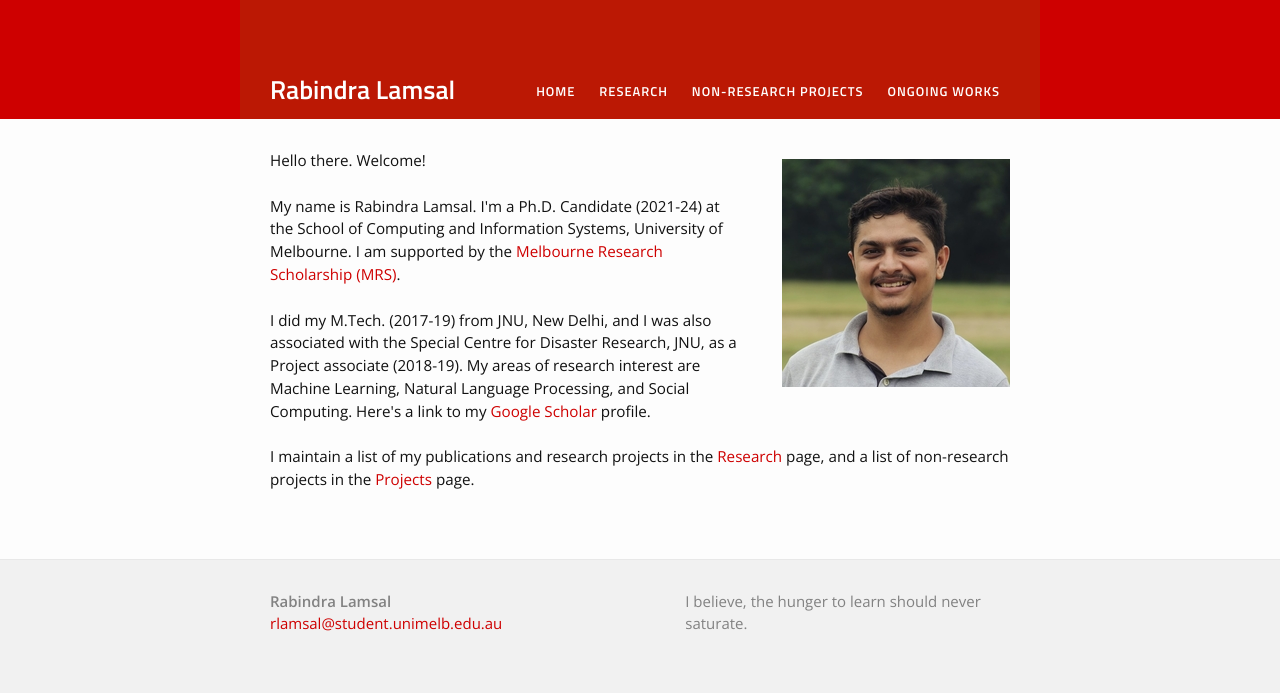
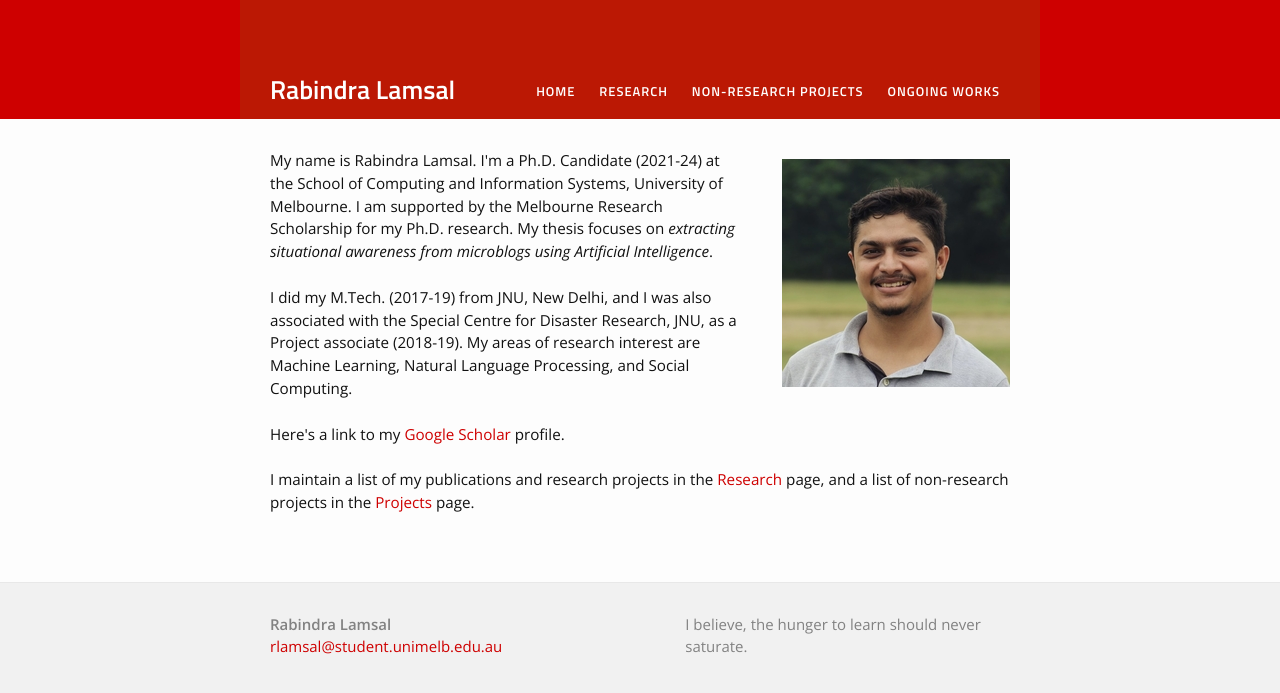
Before and after one commit to rabindralamsal/personal-site, a Jekyll site: the page built from index.html, in a window 1280 px wide. Shown: the top 693 px of the page. Built offline with Jekyll 4.4.1, drawn with Linux system fonts in a browser that asks for light colours.

Commit message:
Update index.html

```diff
--- a/index.html
+++ b/index.html
@@ -4,7 +4,12 @@ layout: default
 
 <div class="home">
 <img src="/rabindra_lamsal_photo.jpg" style="float: right;margin-left: 40px;margin-top: 10px;">
-<p>Hello there. Welcome!<br><br>My name is Rabindra Lamsal. I'm a Ph.D. Candidate (2021-24) at the School of Computing and Information Systems, University of Melbourne. I am supported by the <a href="https://scholarships.unimelb.edu.au/awards/melbourne-research-scholarship">Melbourne Research Scholarship (MRS)</a>. <br><br> I did my M.Tech. (2017-19) from JNU, New Delhi, and I was also associated with the Special Centre for Disaster Research, JNU, as a Project associate (2018-19). My areas of research interest are Machine Learning, Natural Language Processing, and Social Computing. Here's a link to my <a href="https://scholar.google.com/citations?user=tN_Eb9MAAAAJ&hl=en">Google Scholar</a> profile.<br><br>
+<p>My name is Rabindra Lamsal. I'm a Ph.D. Candidate (2021-24) at the School of Computing and Information Systems, University of Melbourne. I am supported by the Melbourne Research Scholarship for my Ph.D. research. My thesis focuses on <em>extracting situational awareness from microblogs using Artificial Intelligence</em>.
+
+<br><br> I did my M.Tech. (2017-19) from JNU, New Delhi, and I was also associated with the Special Centre for Disaster Research, JNU, as a Project associate (2018-19). My areas of research interest are Machine Learning, Natural Language Processing, and Social Computing.
+
+<br><br>
+Here's a link to my <a href="https://scholar.google.com/citations?user=tN_Eb9MAAAAJ&hl=en">Google Scholar</a> profile.<br><br>
 
 I maintain a list of my publications and research projects in the <a href="/research/">Research</a> page, and a list of non-research projects in the <a href="/projects">Projects</a> page.<br><br>
 
```
